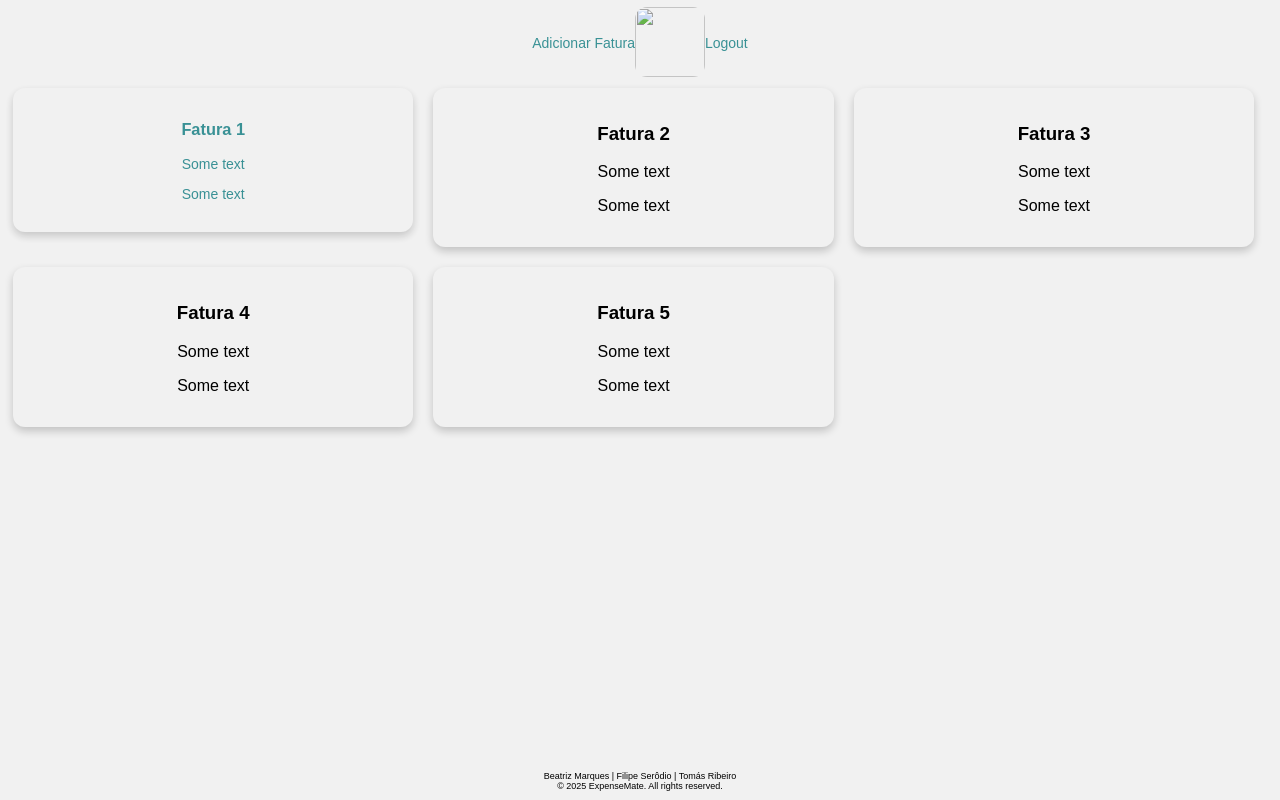
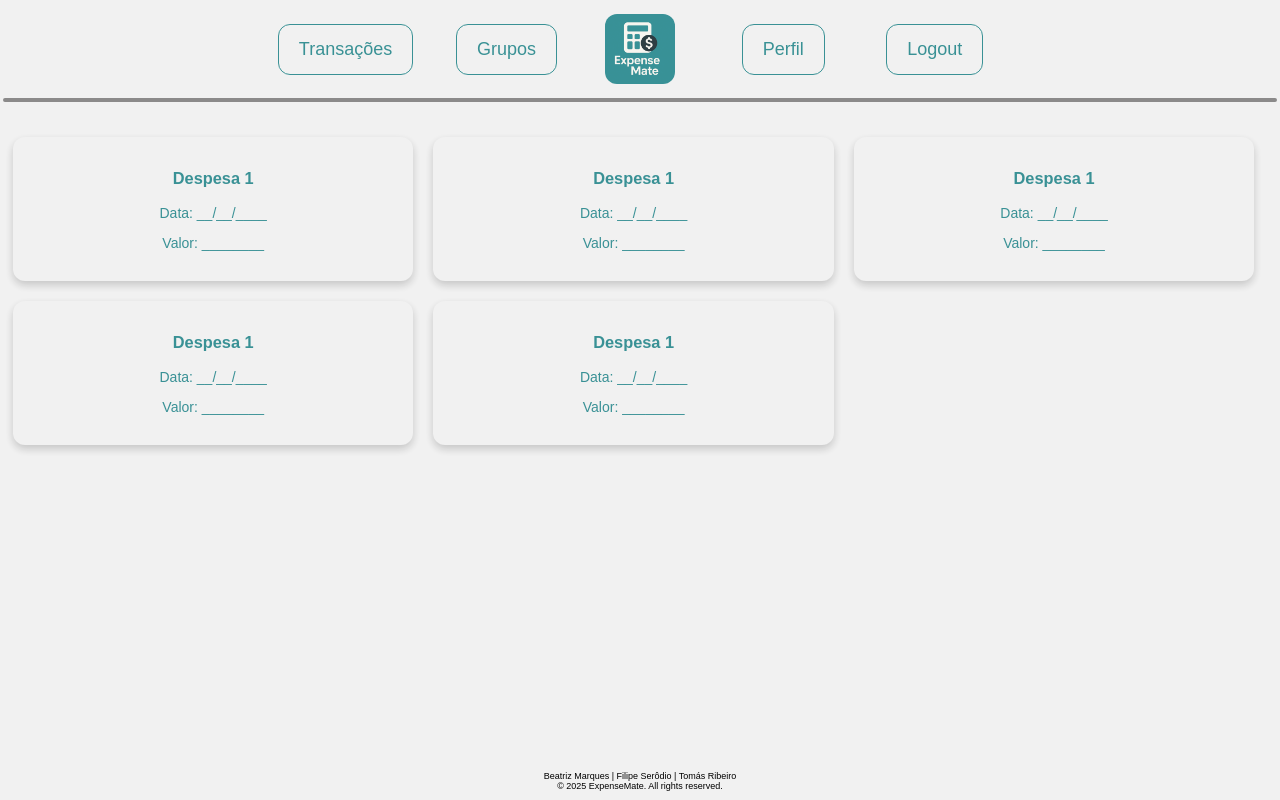
Before and after one commit to nrsytox/TrabalhoCN, a website: page public/dashboard.html in a window 1280 px wide. Drawn offline with Linux system fonts and the light colour scheme.

Commit message:
Updated dashboard.html

```diff
--- a/public/dashboard.html
+++ b/public/dashboard.html
@@ -5,55 +5,79 @@
     <meta charset="UTF-8">
     <meta name="viewport" content="width=device-width, initial-scale=1.0">
     <title>ExpenseMate</title>
-    <link rel="icon" type="image/logo1" href="/images/logo1.png">
+    <link rel="icon" type="image/logo1" href="logo1.png">
     <link rel="stylesheet" href="style.css">
 </head>
 
 <body>
+    <div class="container">
         <nav>
-        <a href="adicionarFatura.html"><span>Adicionar Fatura</span></a>
-        <a href="dashboard.html"><img src="images/logo.png" height="70px" width="70px"></a>
-        <a href="index.html"><span>Logout</span></a>
+            <ul>
+                <div class="nav-container">
+                    <div class="nav-left">
+                        <li><a href="adicionarFatura.html" class="normalbtn"><span>Transações</span></a></li>
+                        <li><a href="grupos.html" class="normalbtn"><span>Grupos</span></a></li>
+                    </div>
+                    <div class="nav-center">
+                        <li><a href="dashboard.html"><img src="logo.png"></a></li>
+                    </div>
+                    <div class="nav-right">
+                        <li><a href="transacoes.html" class="normalbtn"><span>Perfil</span></a></li>
+                        <li><a href="index.html" class="normalbtn"><span>Logout</span></a></li>
+                    </div>
+                  </div>
+            </ul>
         </nav>
         <div class="row">
+            <hr>
             <div class="column">
                 <a href="">
                     <div class="card">
-                    <h3>Fatura 1</h3>
-                    <p>Some text</p>
-                    <p>Some text</p>
+                        <h3>Despesa 1</h3>
+                        <p>Data: __/__/____</p>
+                        <p>Valor: ________</p>
                     </div>
                 </a>
             </div>
 
             <div class="column">
+                <a href="">
                     <div class="card">
-                <h3>Fatura 2</h3>
-                <p>Some text</p>
-                <p>Some text</p>
+                        <h3>Despesa 1</h3>
+                        <p>Data: __/__/____</p>
+                        <p>Valor: ________</p>
                     </div>
+                </a>
             </div>
 
             <div class="column">
+                <a href="">
                     <div class="card">
-                <h3>Fatura 3</h3>
-                <p>Some text</p>
-                <p>Some text</p>
+                        <h3>Despesa 1</h3>
+                        <p>Data: __/__/____</p>
+                        <p>Valor: ________</p>
                     </div>
+                </a>
             </div>
 
             <div class="column">
+                <a href="">
                     <div class="card">
-                <h3>Fatura 4</h3>
-                <p>Some text</p>
-                <p>Some text</p>
+                        <h3>Despesa 1</h3>
+                        <p>Data: __/__/____</p>
+                        <p>Valor: ________</p>
                     </div>
+                </a>
             </div>
+
             <div class="column">
+                <a href="">
                     <div class="card">
-                <h3>Fatura 5</h3>
-                <p>Some text</p>
-                <p>Some text</p>
+                        <h3>Despesa 1</h3>
+                        <p>Data: __/__/____</p>
+                        <p>Valor: ________</p>
+                    </div>
+                </a>
             </div>
         </div>
     </div>
--- a/public/style.css
+++ b/public/style.css
@@ -23,15 +23,6 @@ footer {
   bottom: 0;
   width: 100%;
   text-align: center;
-}
-
-nav {
-  height: 70px;
-  text-align: center;
-  margin: 0;
-  display: flex;
-  justify-content: center;
-  align-items: center;
 }
 
 #entrar {
@@ -88,7 +79,6 @@ button:hover {
 
 /* Extra styles for the cancel button */
 .cancelbtn {
-  padding: 10px;
   background-color: #f44336;
   color: white;
   padding: 14px 20px;
@@ -99,7 +89,6 @@ button:hover {
 }
 
 .firstbtn {
-  padding: 10px;
   background-color: #26878c;
   color: white;
   padding: 14px 20px;
@@ -107,6 +96,19 @@ button:hover {
   border: none;
   cursor: pointer;
   opacity: 0.9;
+}
+
+.normalbtn {
+  padding: 14px 20px;
+  margin: 5px;
+  border: 1px solid #26878c;
+  cursor: pointer;
+  opacity: 0.9;
+}
+
+.normalbtn:hover {
+  background-color: #26878c;
+  color: white;
 }
 
 /* Add padding to container elements */
@@ -150,7 +152,6 @@ button:hover {
 /* Remove extra left and right margins, due to padding in columns */
 .row {
   margin: 0 -5px;
-
 }
 
 /* Clear floats after the columns */
@@ -176,3 +177,78 @@ button:hover {
     margin-bottom: 20px;
   }
 }
+
+.container {
+  padding: 0;
+}
+
+nav {
+  font-size: medium;
+  text-align: center;
+  display: flex;
+  flex-direction: column;
+  justify-content: center;
+  align-items: center;
+  height: 100%;
+}
+
+nav ul {
+  margin: 0;
+  padding: 0;
+  list-style-type: none;
+  display: flex;
+  flex-direction: row;
+  justify-content: center;
+  align-items: center;
+  width: 100%;
+}
+
+nav li {
+  text-align: center;
+  display: flex;
+  align-items: center;
+}
+
+nav a {
+  font-size: large;
+  font-weight: 400;
+  text-align: center;
+  display: inline-block;
+  padding: 6px 10px;
+  white-space: nowrap;
+  text-decoration: none;
+}
+
+nav a img {
+  display: block;
+  height: 70px;
+  width: 70px;
+}
+
+.nav-container {
+  display: flex;
+  justify-content: space-between;
+  align-items: center;
+  flex-wrap: wrap;
+  width: 100%;
+  max-width: 800px; /* or your preferred width */
+}
+
+
+.nav-left,
+.nav-center,
+.nav-right {
+  display: flex;
+  align-items: center;
+}
+
+.nav-left,
+.nav-right {
+  flex: 1;
+  justify-content: space-evenly;
+}
+
+.nav-center {
+  justify-content: center;
+  flex: 0;
+}
```
Also changed, not shown: 1 other file. Lines whose indentation alone changed are shown as unchanged.
